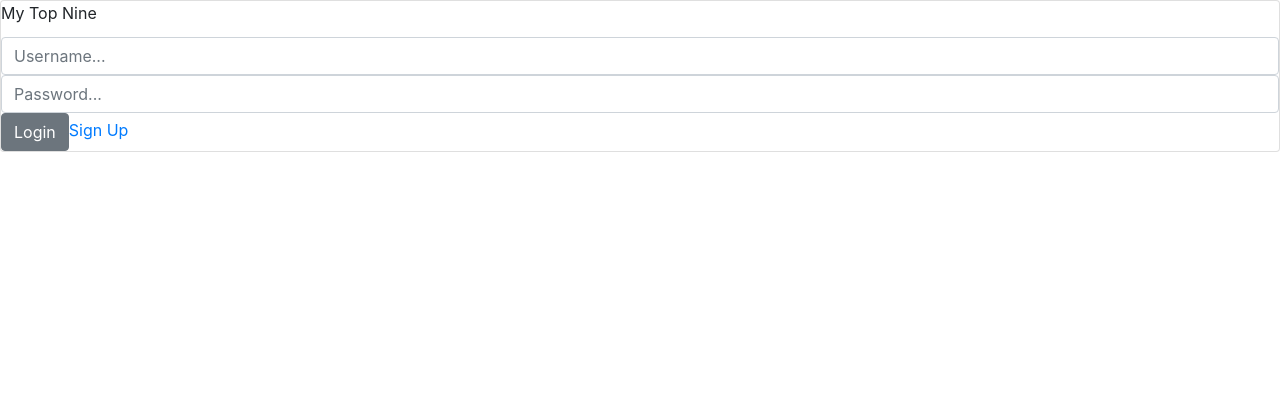
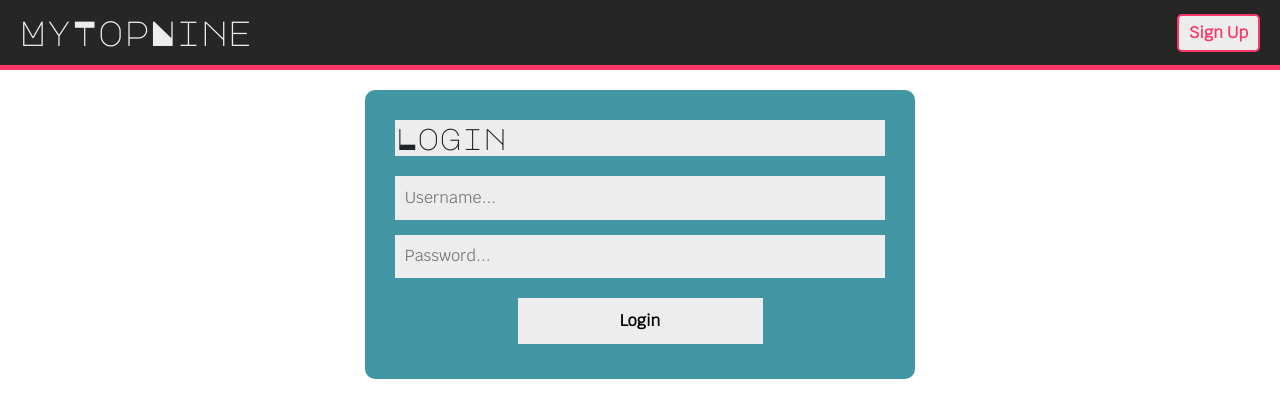
Before and after one commit to my-top-9/Front-End-Chelsea-Tolnai, a React (Create React App) app in the folder my-top-nine/: page / in a window 1280 px wide. Shown: the top 418 px of the page. Built offline with nearby package versions, Linux system fonts and the light colour scheme.

Commit message:
Used syled componets to style signup and login views to match UI marketing page.

```diff
--- a/my-top-nine/package.json
+++ b/my-top-nine/package.json
@@ -11,7 +11,8 @@
     "react-loader-spinner": "^2.3.0",
     "react-router-dom": "^4.3.1",
     "react-scripts": "2.1.3",
-    "reactstrap": "^7.1.0"
+    "reactstrap": "^7.1.0",
+    "styled-components": "^4.1.3"
   },
   "scripts": {
     "start": "react-scripts start",
--- a/my-top-nine/public/index.html
+++ b/my-top-nine/public/index.html
@@ -13,6 +13,7 @@
       homescreen on Android. See https://developers.google.com/web/fundamentals/web-app-manifest/
     -->
     <link rel="manifest" href="%PUBLIC_URL%/manifest.json" />
+    <link href="https://fonts.googleapis.com/css?family=Krub|Major+Mono+Display" rel="stylesheet">
     <!--
       Notice the use of %PUBLIC_URL% in the tags above.
       It will be replaced with the URL of the `public` folder during the build.
--- a/my-top-nine/src/App.css
+++ /dev/null
@@ -1,32 +0,0 @@
-.App {
-  text-align: center;
-}
-
-.App-logo {
-  animation: App-logo-spin infinite 20s linear;
-  height: 40vmin;
-}
-
-.App-header {
-  background-color: #282c34;
-  min-height: 100vh;
-  display: flex;
-  flex-direction: column;
-  align-items: center;
-  justify-content: center;
-  font-size: calc(10px + 2vmin);
-  color: white;
-}
-
-.App-link {
-  color: #61dafb;
-}
-
-@keyframes App-logo-spin {
-  from {
-    transform: rotate(0deg);
-  }
-  to {
-    transform: rotate(360deg);
-  }
-}
--- a/my-top-nine/src/App.js
+++ b/my-top-nine/src/App.js
@@ -4,8 +4,6 @@ import { connect } from 'react-redux';
 
 import WebPageView from './components/WebPage/WebPageView';
 import LoginView from './components/LoginPage/LoginView';
-
-import './App.css';
 
 class App extends Component {
 
--- /dev/null
+++ b/my-top-nine/src/components/LoginPage/LoginError.js
@@ -0,0 +1,22 @@
+import React from 'react';
+
+import styled from 'styled-components';
+
+const ErrorWrapper = styled.div`
+    background-color: #301077;
+    color: #EDEDED;
+    font-family: 'Krub', sans-serif;
+    font-size: 20px;
+    font-weight: bold;
+    padding: 30px;
+    text-align: center;
+`
+
+const LoginError = props => {
+    return (
+        <ErrorWrapper>{props.error} <br></br>
+        Or try Signing Up!</ErrorWrapper>
+    );
+}
+
+export default LoginError;
--- a/my-top-nine/src/components/LoginPage/LoginForm.js
+++ b/my-top-nine/src/components/LoginPage/LoginForm.js
@@ -1,13 +1,53 @@
 import React from 'react';
-import { Card, CardTitle, Form, Input, Button } from 'reactstrap';
-import { NavLink } from 'react-router-dom'
+
+import styled from 'styled-components';
+
+const Form = styled.form`
+    max-width: 550px;
+    font-family: 'Krub', sans-serif;
+    margin: 20px auto;
+    padding: 30px;
+    background-color: #4397A4;
+    border-radius: 10px;
+    @media (max-width: 600px) {
+        margin: 20px 5%;
+    }
+`
+const Header = styled.h2`
+    font-family: 'Major Mono Display', monospace;
+    font-size: 30px;
+    background-color: #EDEDED;
+    margin-bottom: 20px;
+`
+const Input = styled.input`
+    width: 100%;
+    font-size: 16px;
+    background-color: #EDEDED;
+    margin-bottom: 15px;
+    border: none;
+    padding: 2%;
+`
+const Button = styled.button`
+    width: 50%;
+    font-size: 16px;
+    font-weight: bold;
+    background-color: #EDEDED;
+    margin: 5px auto;
+    border: 1px solid #EDEDED;
+    padding: 2%;
+    display: block;
+    :hover {
+        cursor: pointer;
+        color: #EDEDED;
+        background-color: #FC3768;
+    }
+`
 
 const Login = props => {
     return (
-        <Card >
         <Form onSubmit={props.handleLoginSumbit} id="loginForm">
 
-                <CardTitle>My Top Nine</CardTitle>
+            <Header>Login</Header>
 
             <Input
                 type="text"
@@ -26,10 +66,8 @@ const Login = props => {
             />
 
             <Button type="submit">Login</Button>
-                <NavLink to="/signup">Sign Up</NavLink>
 
         </Form>
-        </Card>
     );
 }
 
--- /dev/null
+++ b/my-top-nine/src/components/LoginPage/LoginHeader.js
@@ -0,0 +1,49 @@
+import React from 'react';
+import { NavLink } from 'react-router-dom'
+
+import styled from 'styled-components';
+
+const NavContainer = styled.nav`
+    background-color: #262626;
+    height: 70px;
+    padding: 0 20px;
+    border-bottom: 5px solid #FC3768;
+    display: flex;
+    justify-content: space-between;
+    align-items: center;
+`
+const Link = styled.a`
+    font-family: 'Major Mono Display', monospace;
+    font-size: 35px;
+    color: #EDEDED;
+    :hover {
+        cursor: pointer;
+        text-decoration: none;
+        color: #EDEDED;
+    }
+`
+const StyledNavLink = styled(NavLink)`
+    font-family: 'Krub', sans-serif;
+    font-weight: bold;
+    color: #FC3768;
+    background-color: #EDEDED;
+    border: 2px solid #FC3768;
+    border-radius: 5px;
+    padding: 5px 10px;
+    :hover {
+        color: #FC3768;
+        border: 2px solid #EDEDED;
+        background-color: #262626;
+    }
+`
+
+const LoginHeader = () => {
+    return (
+        <NavContainer>
+            <Link href="https://angry-cray-eb6e34.netlify.com/#">MyTopNine</Link>
+            <StyledNavLink to="/signup">Sign Up</StyledNavLink>
+        </NavContainer>
+    );
+}
+
+export default LoginHeader;
--- a/my-top-nine/src/components/LoginPage/LoginView.js
+++ b/my-top-nine/src/components/LoginPage/LoginView.js
@@ -5,8 +5,10 @@ import Loader from 'react-loader-spinner';
 
 import { login, signup } from '../actions';
 
+import LoginHeader from './LoginHeader';
 import LoginForm from './LoginForm';
 import SignUpForm from './SignUpForm';
+import LoginError from './LoginError';
 
 class LoginView extends Component {
 
@@ -92,6 +94,7 @@ class LoginView extends Component {
             {(this.props.loggingInUser || this.props.registeringUser)
             ? <Loader type="Oval" color="black" height="100" width="100" />
             : <div>
+                <LoginHeader />
                 <Route
                     exact path='/'
                     render={ props => (
@@ -114,7 +117,17 @@ class LoginView extends Component {
                     />
                     )}
                 />
-                {this.props.error && <div>{this.props.error} Or try Signing Up!</div>}
+                {this.props.error &&
+                    <Route
+                        exact path='/'
+                        render={ props => (
+                            <LoginError
+                                {...props}
+                                error={this.props.error}
+                            />
+                        )}
+                    />
+                }
               </div>
             }
         </div>
--- a/my-top-nine/src/components/LoginPage/SignUpForm.js
+++ b/my-top-nine/src/components/LoginPage/SignUpForm.js
@@ -1,13 +1,66 @@
 import React from 'react';
-import { Card, CardTitle, Form, Input, Button } from 'reactstrap';
 import { NavLink } from 'react-router-dom'
+
+import styled from 'styled-components';
+
+const Form = styled.form`
+    max-width: 550px;
+    font-family: 'Krub', sans-serif;
+    margin: 20px auto;
+    padding: 30px;
+    background-color: #4397A4;
+    border-radius: 10px;
+    @media (max-width: 600px) {
+        margin: 20px 5%;
+    }
+`
+const Header = styled.h2`
+    font-family: 'Major Mono Display', monospace;
+    font-size: 30px;
+    background-color: #EDEDED;
+    margin-bottom: 20px;
+`
+const Input = styled.input`
+    width: 100%;
+    font-size: 16px;
+    background-color: #EDEDED;
+    margin-bottom: 15px;
+    border: none;
+    padding: 2%;
+`
+const Button = styled.button`
+    width: 50%;
+    font-size: 16px;
+    font-weight: bold;
+    background-color: #EDEDED;
+    margin: 5px auto 10px;
+    border: 1px solid #EDEDED;
+    padding: 2%;
+    display: block;
+    :hover {
+        cursor: pointer;
+        color: #EDEDED;
+        background-color: #FC3768;
+    }
+`
+const StyledNavLink = styled(NavLink)`
+    font-family: 'Krub', sans-serif;
+    font-weight: bold;
+    color: #262626;
+    text-decoration: underline;
+    display: block;
+    text-align: center;
+    :hover {
+        color: #262626;
+        text-decoration: none;
+    }
+`
 
 const SignUp = props => {
     return (
-        <Card >
         <Form onSubmit={props.handleSignUpSumbit} id="signupForm">
 
-                <CardTitle>My Top Nine</CardTitle>
+            <Header>Sign Up</Header>
 
             <Input
                 type="text"
@@ -41,10 +94,9 @@ const SignUp = props => {
             />
 
             <Button type="submit">Sign Up</Button>
-                <NavLink to="/">Back to Login</NavLink>
+            <StyledNavLink to="/">Back to Login</StyledNavLink>
 
         </Form>
-        </Card>
     );
 }
 
--- a/my-top-nine/src/index.css
+++ /dev/null
@@ -1,14 +0,0 @@
-body {
-  margin: 0;
-  padding: 0;
-  font-family: -apple-system, BlinkMacSystemFont, "Segoe UI", "Roboto", "Oxygen",
-    "Ubuntu", "Cantarell", "Fira Sans", "Droid Sans", "Helvetica Neue",
-    sans-serif;
-  -webkit-font-smoothing: antialiased;
-  -moz-osx-font-smoothing: grayscale;
-}
-
-code {
-  font-family: source-code-pro, Menlo, Monaco, Consolas, "Courier New",
-    monospace;
-}
--- a/my-top-nine/src/index.js
+++ b/my-top-nine/src/index.js
@@ -1,6 +1,5 @@
 import React from 'react';
 import ReactDOM from 'react-dom';
-import './index.css';
 import 'bootstrap/dist/css/bootstrap.min.css';
 import { BrowserRouter as Router, Route } from 'react-router-dom';
 import App from './App';
```
Also changed, not shown: 1 other file (tests, documents, lock files or other folders). Lines whose indentation alone changed are shown as unchanged.
